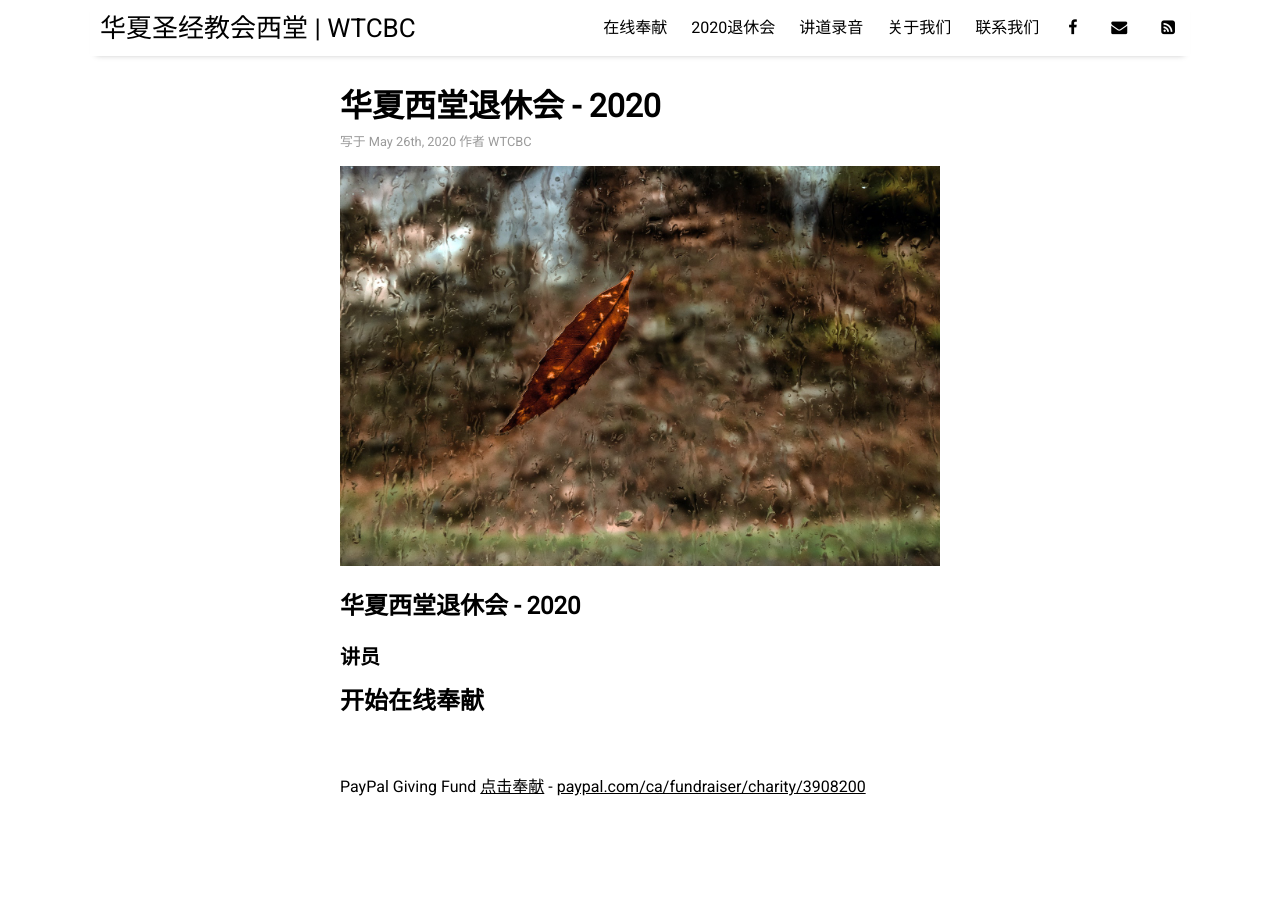
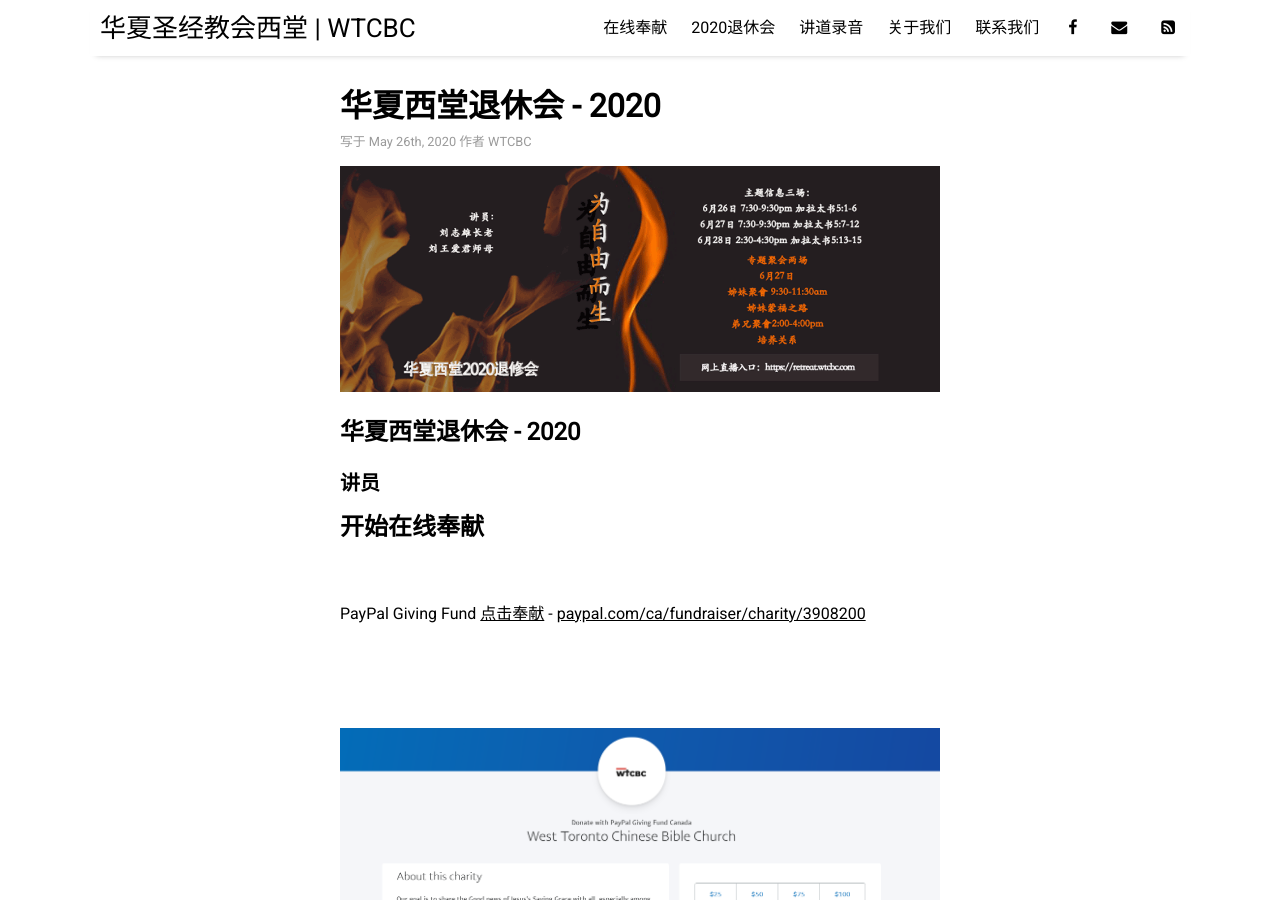
Before and after one commit to wtcbc/wtcbc.github.io, a Jekyll site: the page built from _posts/2020-05-26-retreat2020.md, in a window 1280 px wide and 900 px high. Built offline with Jekyll 4.4.1, drawn with Linux system fonts in a browser that asks for light colours; nearby versions of some CDN libraries.

Commit message:
add retreat poster

```diff
--- a/_posts/2020-05-26-retreat2020.md
+++ b/_posts/2020-05-26-retreat2020.md
@@ -4,7 +4,7 @@ title: "华夏西堂退休会 - 2020"
 author: "WTCBC"
 categories: retreat
 tags: [2020, retreat]
-image: retreat.jpg
+image: retreat.GIF
 ---
 
 ## 华夏西堂退休会 - 2020
```
Also changed, not shown: assets/img/retreat.GIF (added), assets/img/retreat.jpg (deleted).
